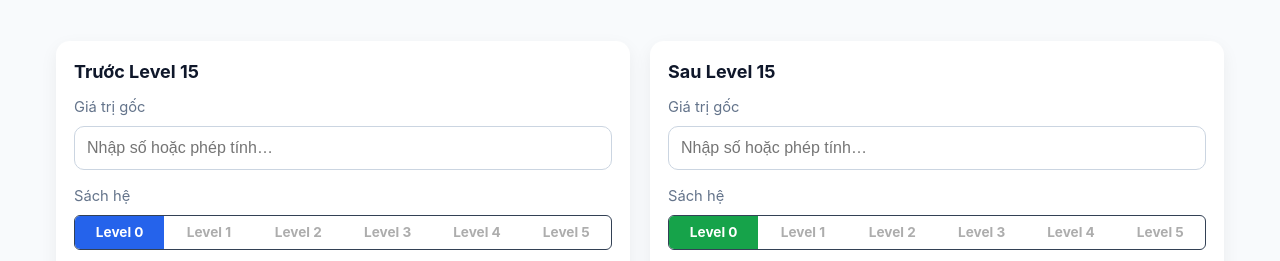
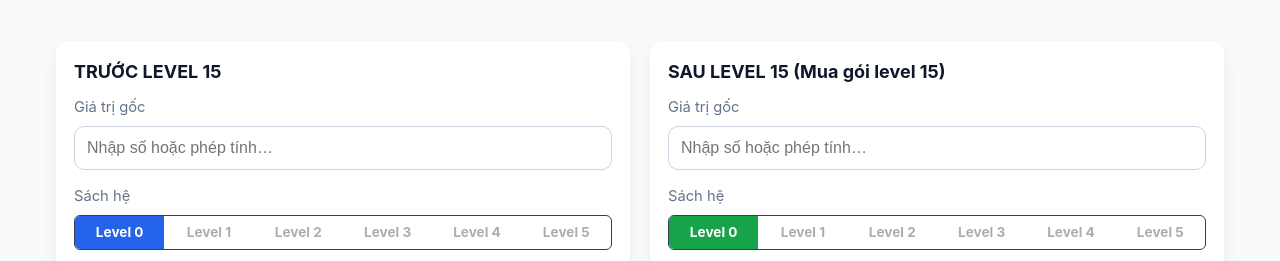
Before and after one commit to shaman-mx/level-calc, a plain HTML site: page index.html in a window 1280 px wide. Shown: the part 97-358 px from the top of the page. Drawn offline with Linux system fonts and the light colour scheme.

Commit message:
Update index.html

```diff
--- a/index.html
+++ b/index.html
@@ -45,7 +45,7 @@
             <article class="card" aria-labelledby="before-title">
               <h2 class="card__title" id="before-title">
                 <span class="dot dot--before" aria-hidden="true"></span>
-                Trước Level 15
+                TRƯỚC LEVEL 15
               </h2>
               <div class="field">
                 <label for="beforeInput" class="field__label">Giá trị gốc</label>
@@ -93,7 +93,7 @@
             <article class="card" aria-labelledby="after-title">
               <h2 class="card__title" id="after-title">
                 <span class="dot dot--after" aria-hidden="true"></span>
-                Sau Level 15
+                SAU LEVEL 15 (Mua gói level 15)
               </h2>
               <div class="field">
                 <label for="afterInput" class="field__label">Giá trị gốc</label>
```
